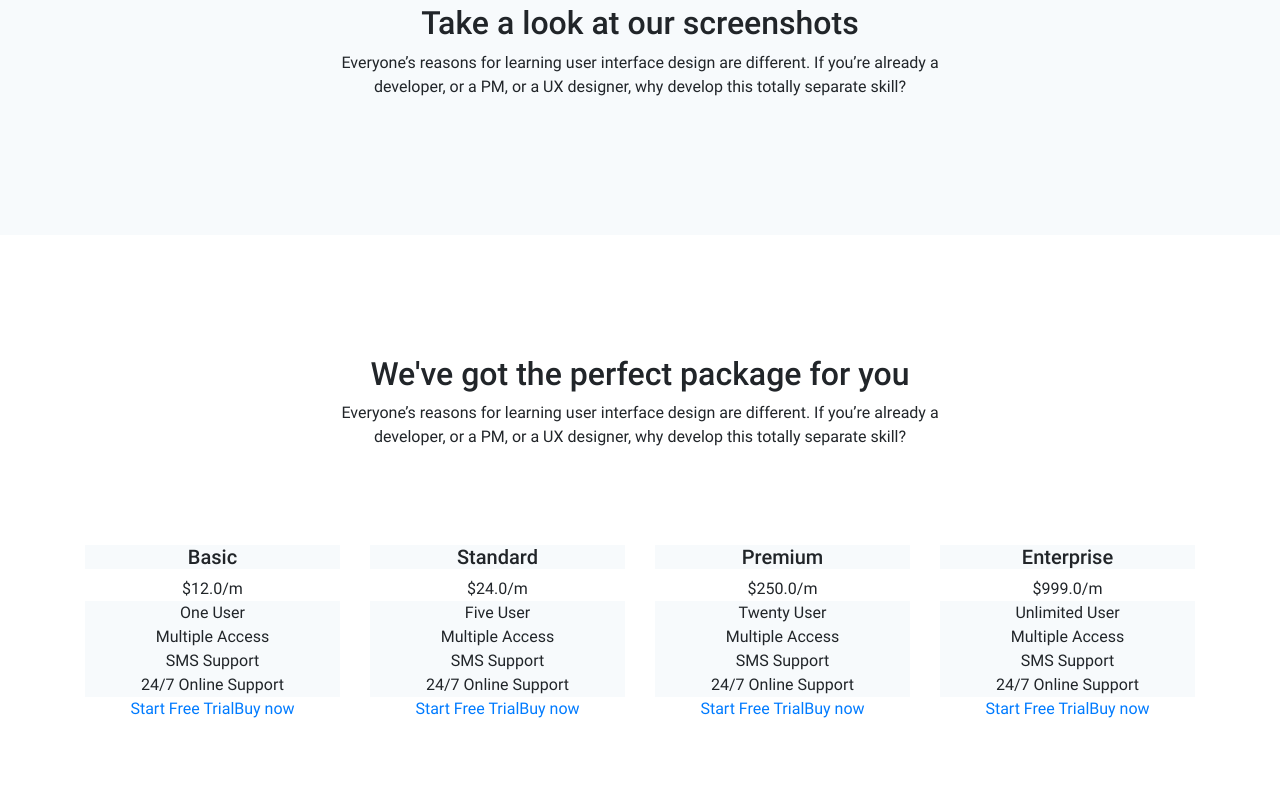
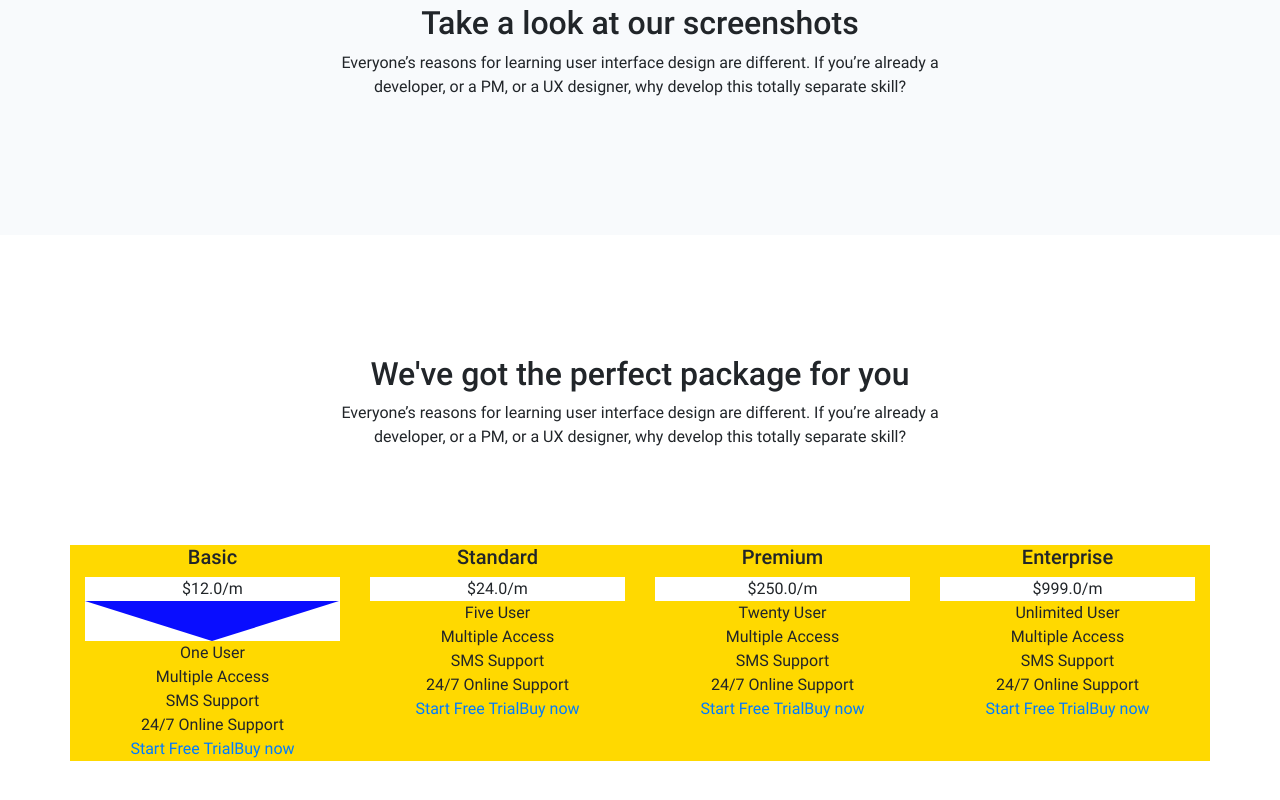
Before and after one commit to cognitive-cake/landing-giant-app, a website: page pug/index.pug in a window 1280 px wide. Shown: the part 1976-2776 px from the top of the page. Drawn offline with nearby package versions, Linux system fonts and the light colour scheme; files that its build step writes are made by us from their sources; files whose address does not match are found by name.

Commit message:
write script for resize triangle in prices

```diff
--- /dev/null
+++ b/js/responsiveTriangle.js
@@ -0,0 +1,21 @@
+const card = document.querySelector('.price-card');
+const pentagon = document.querySelector('.pentagon-block');
+const triangle = pentagon.querySelector('.pentagon-block__triangle');
+
+const initialWidth = pentagon.clientWidth;
+
+const setBordersWidth = (num) => {
+  const sideSize = num / 2;
+  triangle.style.borderLeftWidth = `${sideSize}px`;
+  triangle.style.borderRightWidth = `${sideSize}px`;
+};
+
+const onSizeChange = (event) => {
+  const element = event.currentTarget;
+  const elementWidth = element.clientWidth;
+
+  setBordersWidth(elementWidth);
+};
+
+setBordersWidth(initialWidth);
+card.addEventListener('resize', onSizeChange);
--- a/pug/index.pug
+++ b/pug/index.pug
@@ -65,8 +65,9 @@ block main-content
           p Everyone’s reasons for learning user interface design are different. If you’re already a developer, or a PM, or a UX designer, why develop this totally separate skill?
       ul.row.list-unstyled
         li.price-card.col-sm-6.col-md-6.col-lg-3.text-center
-          h5 Basic
-          .price-card__price $12.0/m
+          h5.price-card__header Basic
+          .price-card__price.pentagon-block $12.0/m
+            .pentagon-block__triangle
           .price-card__features
             ul.list-unstyled
               li One User
@@ -77,7 +78,7 @@ block main-content
             a(href='#') Start Free Trial
             a(href='#') Buy now
         li.price-card.col-sm-6.col-md-6.col-lg-3.text-center
-          h5 Standard
+          h5.price-card__header Standard
           .price-card__price $24.0/m
           .price-card__features
             ul.list-unstyled
@@ -89,7 +90,7 @@ block main-content
             a(href='#') Start Free Trial
             a(href='#') Buy now
         li.price-card.col-sm-6.col-md-6.col-lg-3.text-center
-          h5 Premium
+          h5.price-card__header Premium
           .price-card__price $250.0/m
           .price-card__features
             ul.list-unstyled
@@ -101,7 +102,7 @@ block main-content
             a(href='#') Start Free Trial
             a(href='#') Buy now
         li.price-card.col-sm-6.col-md-6.col-lg-3.text-center
-          h5 Enterprise
+          h5.price-card__header Enterprise
           .price-card__price $999.0/m
           .price-card__features
             ul.list-unstyled
--- a/pug/parts/scripts.pug
+++ b/pug/parts/scripts.pug
@@ -1,3 +1,5 @@
-script(src='https://code.jquery.com/jquery-3.2.1.slim.min.js', integrity='sha384-KJ3o2DKtIkvYIK3UENzmM7KCkRr/rE9/Qpg6aAZGJwFDMVNA/GpGFF93hXpG5KkN', crossorigin='anonymous')
-script(src='https://cdnjs.cloudflare.com/ajax/libs/popper.js/1.11.0/umd/popper.min.js', integrity='sha384-b/U6ypiBEHpOf/4+1nzFpr53nxSS+GLCkfwBdFNTxtclqqenISfwAzpKaMNFNmj4', crossorigin='anonymous')
-script(src='https://maxcdn.bootstrapcdn.com/bootstrap/4.0.0-beta/js/bootstrap.min.js', integrity='sha384-h0AbiXch4ZDo7tp9hKZ4TsHbi047NrKGLO3SEJAg45jXxnGIfYzk4Si90RDIqNm1', crossorigin='anonymous')
+script(src='js/responsiveTriangle.js')
+
+//- script(src='https://code.jquery.com/jquery-3.2.1.slim.min.js', integrity='sha384-KJ3o2DKtIkvYIK3UENzmM7KCkRr/rE9/Qpg6aAZGJwFDMVNA/GpGFF93hXpG5KkN', crossorigin='anonymous')
+//- script(src='https://cdnjs.cloudflare.com/ajax/libs/popper.js/1.11.0/umd/popper.min.js', integrity='sha384-b/U6ypiBEHpOf/4+1nzFpr53nxSS+GLCkfwBdFNTxtclqqenISfwAzpKaMNFNmj4', crossorigin='anonymous')
+//- script(src='https://maxcdn.bootstrapcdn.com/bootstrap/4.0.0-beta/js/bootstrap.min.js', integrity='sha384-h0AbiXch4ZDo7tp9hKZ4TsHbi047NrKGLO3SEJAg45jXxnGIfYzk4Si90RDIqNm1', crossorigin='anonymous')
--- /dev/null
+++ b/sass/blocks/pentagon.scss
@@ -0,0 +1,15 @@
+.pentagon-block {
+  position: relative;
+  &__triangle {
+    position: relative;
+    top: 0;
+
+    width: 0;
+    height: 0;
+
+    border-left: solid transparent;
+    border-right: solid transparent;
+
+    border-top: 40px solid rgb(9, 13, 255);
+  }
+}
--- /dev/null
+++ b/sass/blocks/price-card.scss
@@ -0,0 +1,15 @@
+.price-card {
+  // background-color: $color-bg-light;
+  background-color: rgb(255, 217, 0);
+  &__header {
+    display: block;
+  }
+  &__price {
+    background-color: #fff;
+  }
+  &__features {
+  }
+  &__btn {
+
+  }
+}
--- a/sass/blocks/prices.scss
+++ b/sass/blocks/prices.scss
@@ -9,19 +9,3 @@
     margin-bottom: 80px;
   }
 }
-
-.price-card {
-  & h5 {
-    display: block;
-    background-color: $color-bg-light;
-  }
-  &__price {
-
-  }
-  &__features {
-    background-color: $color-bg-light;
-  }
-  &__btn {
-
-  }
-}
--- a/sass/style.scss
+++ b/sass/style.scss
@@ -10,3 +10,5 @@
 @import "./blocks/preview.scss";
 @import "./blocks/gallery.scss";
 @import "./blocks/prices.scss";
+@import "./blocks/price-card.scss";
+@import "./blocks/pentagon.scss";
--- a/sass/variables.scss
+++ b/sass/variables.scss
@@ -5,5 +5,5 @@ $color-purple: #f21780;
 $color-orange: #fd712c;
 $color-grey: #eeeeee;
 $text-grey: #777777;
-$color-bg-light: #f7fafc;
+$color-bg-light: #f8fafc;
 $gradient: linear-gradient(to right, #fd712c 0%, #f21780 100%);
```
Also changed, not shown: css/style.css, css/style.min.css, index.html, js/filler.json (deleted), layout.html.
